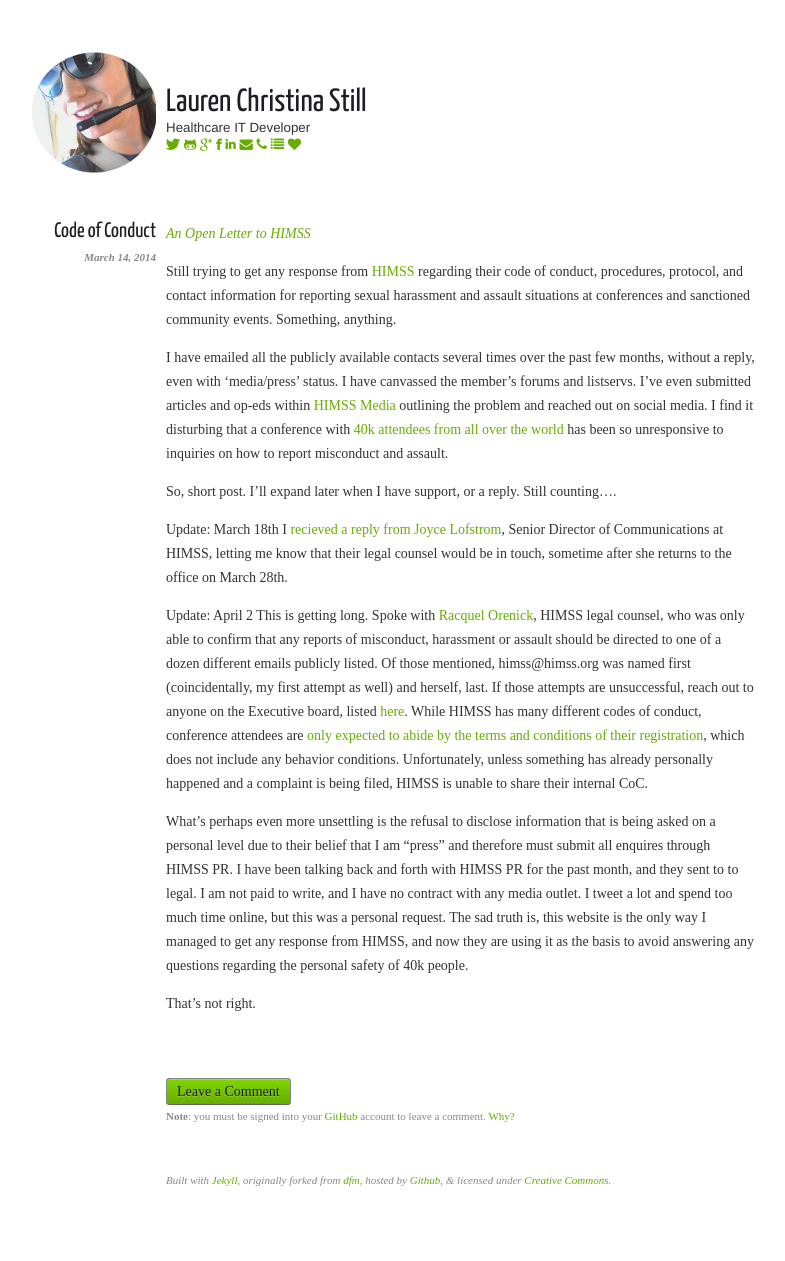
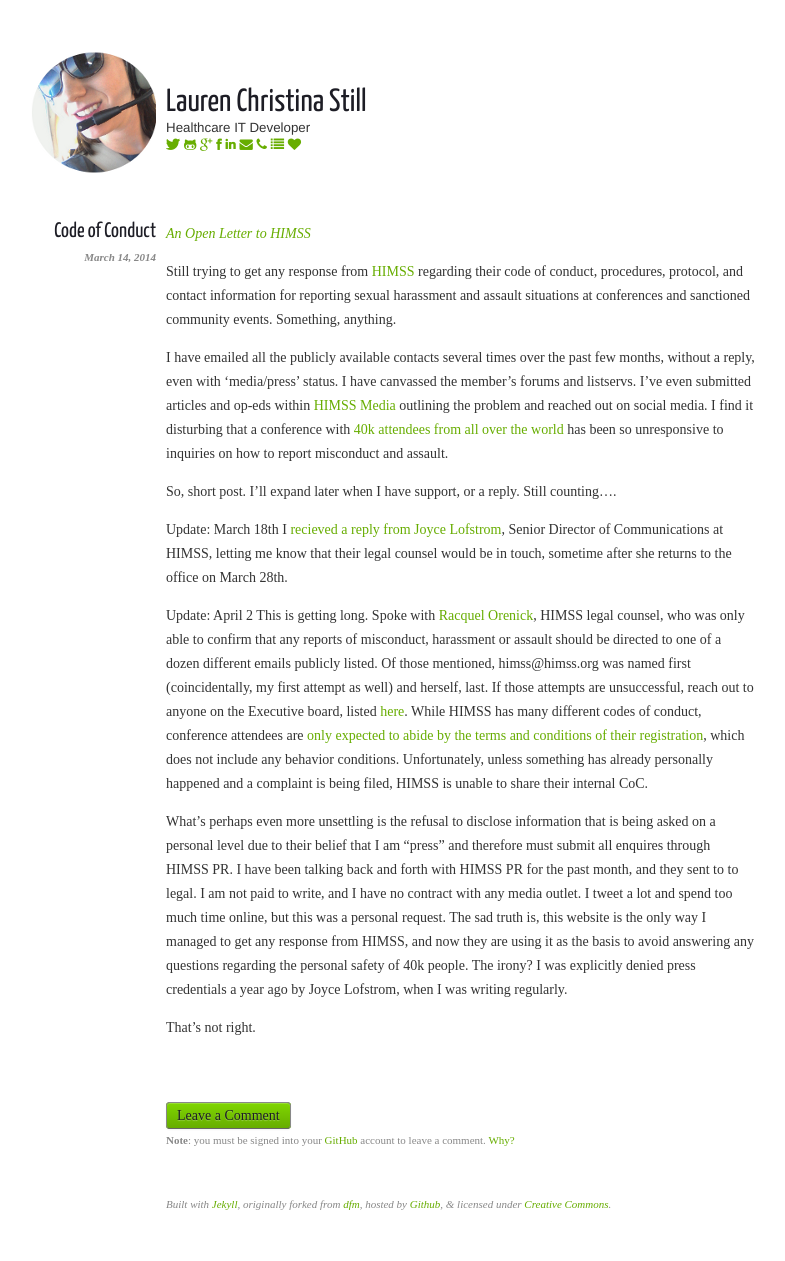
Before and after one commit to laurenstill/laurenstill.github.io, a Jekyll site: the page built from _posts/2014-3-14-CoC.markdown, in a window 1280 px wide. Shown: the whole page, without its empty margins (279-1064 px from the left). Built offline with Jekyll 4.4.1, drawn with Linux system fonts in a browser that asks for light colours; nearby versions of some CDN libraries; before the commit the page ends 1237 px from its top, so only the background shows below that.

Commit message:
Update 2014-3-14-CoC.markdown

```diff
--- a/_posts/2014-3-14-CoC.markdown
+++ b/_posts/2014-3-14-CoC.markdown
@@ -16,6 +16,6 @@
 
 Update: April 2  This is getting long.  Spoke with <a href="mailto:rorenick@himss.org">Racquel Orenick</a>, HIMSS legal counsel, who was only able to confirm that any reports of misconduct, harassment or assault should be directed to one of a dozen different emails publicly listed. Of those mentioned, himss@himss.org was named first (coincidentally, my first attempt as well) and herself, last. If those attempts are unsuccessful, reach out to anyone on the Executive board, listed <a href="http://www.himss.org/executive-contacts?navItemNumber=18016">here</a>.  While HIMSS has many different codes of conduct, conference attendees are <a href="http://www.himssconference.org/Registration/Content.aspx?ItemNumber=22970">only expected to abide by the terms and conditions of their registration</a>, which does not include any behavior conditions.  Unfortunately, unless something has already personally happened and a complaint is being filed, HIMSS is unable to share their internal CoC.
 
-What's perhaps even more unsettling is the refusal to disclose information that is being asked on a personal level due to their belief that I am "press" and therefore must submit all enquires through HIMSS PR.  I have been talking back and forth with HIMSS PR for the past month, and they sent to to legal. I am not paid to write, and I have no contract with any media outlet.  I tweet a lot and spend too much time online, but this was a personal request.  The sad truth is, this website is the only way I managed to get any response from HIMSS, and now they are using it as the basis to avoid answering any questions regarding the personal safety of 40k people.
+What's perhaps even more unsettling is the refusal to disclose information that is being asked on a personal level due to their belief that I am "press" and therefore must submit all enquires through HIMSS PR.  I have been talking back and forth with HIMSS PR for the past month, and they sent to to legal. I am not paid to write, and I have no contract with any media outlet.  I tweet a lot and spend too much time online, but this was a personal request.  The sad truth is, this website is the only way I managed to get any response from HIMSS, and now they are using it as the basis to avoid answering any questions regarding the personal safety of 40k people. The irony?  I was explicitly denied press credentials a year ago by Joyce Lofstrom, when I was writing regularly.
 
 That's not right.
```
